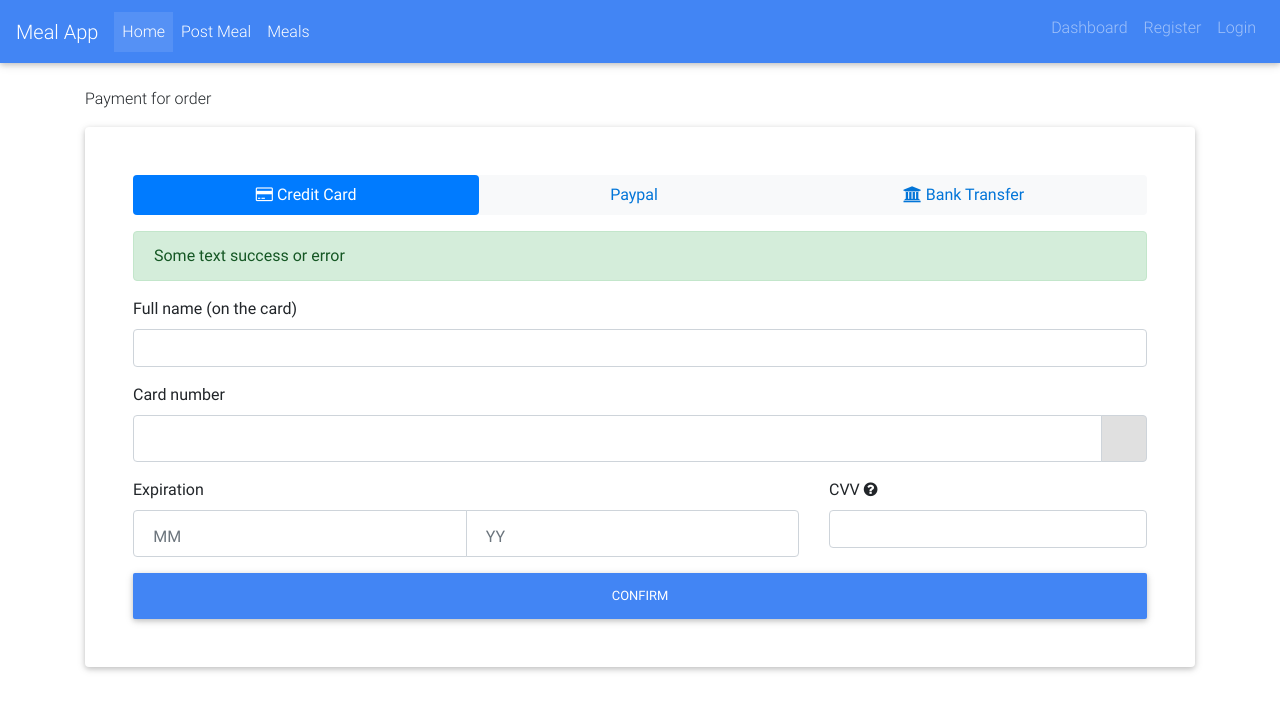
After one commit to wagolemusa/mealproject, a Flask app: page /payment in a window 1280 px wide. The commit adds this page. Shown: the top 711 px of the page. Run offline with Flask 2, Linux system fonts and the light colour scheme; some libraries are stand-ins or nearby versions.

Commit message:
all chenges

```diff
--- a/app.py
+++ b/app.py
@@ -1,6 +1,9 @@
 from flask import Flask, jsonify, render_template, redirect, request, url_for, session, flash
+from wtforms import Form, StringField, TextAreaField, PasswordField, validators
 
 from functools import wraps
+#from OpenSSL import SSL
+#import sys, os, select, socket
 
 from data import Articles
 
@@ -11,16 +14,16 @@ app.secret_key = "my precious"
 
 Articles = Articles()
 
+
 def login_required(f):
 	@wraps(f)
 	def wrap(*args, **kwargs):
 		if 'logged_in' in session:
 			return f(*args, **kwargs)
 		else:
-			flash('You need to login first.')
+			flash('You need to login first. Password "admin" userame "admin"')
 			return redirect(url_for('login'))
 	return wrap
-
 
 
 
@@ -36,7 +39,19 @@ def welcome():
 @app.route('/dashboard')
 @login_required
 def dashboard():
-	return render_template('dashboard.html')
+	return render_template('dashboard.html', articles=Articles)
+
+
+
+@app.route('/payment')
+def payment():
+	return render_template('payment.html')
+
+@app.route('/order_meal')
+def order_meal():
+	if request.method == 'POST':
+		return redirect(url_for('payment'))
+	return render_template('order_meal.html')
 
 
 @app.route('/register')
@@ -46,9 +61,13 @@ def register():
 def register_page():
 	error = None
 	if request.method == 'POST':
-	    return redirect(url_for('register.html'))
+	    return redirect(url_for('login'))
 	return render_template('register.html', error=error)
 
+
+@app.route('/view_orders')
+def view_orders():
+	return render_template('view_orders.html')
 
 @app.route('/meals')
 def meals():
@@ -68,8 +87,27 @@ def login_page():
 		else:
 			session['logged_in'] = True
 			flash('You were just logged_in!')
-			return redirect(url_for('welcome'))
+			return redirect(url_for('dashboard'))
 	return render_template('login.html', error=error)
+
+
+@app.route('/post_meal')
+@login_required
+def post_meal():
+	return redirect(url_for('post_meal_page'))
+@app.route('/api/v1/post_meal', methods=['GET', 'POST'])
+def post_meal_page():
+	if request.method == 'POST' and form.validator():
+		title.form.data
+		body.form.data
+		return redirect(url_for('post_meal'))
+	return render_template('post_meal.html')
+
+# retriving data from data.py by ID
+@app.route('/meal/<string:id>/')
+def meal(id):
+	return render_template('meal.html', id=id)
+
 
 
 
--- a/templates/base.html
+++ b/templates/base.html
@@ -28,17 +28,18 @@
                 <a class="nav-link" href="/">Home</a> <span class="sr-only">(current)</span></a>
             </li>
             <li class="nav-item">
-                <a class="nav-link" href="/about">About</a>
+                <a class="nav-link" href="/post_meal">Post Meal</a>
             </li>
             <li class="nav-item">
                 <a class="nav-link" href="/meals">Meals</a>
 
         </ul>
         <ul class="nav navbar-nav nav-flex-icon ml-auto primary-color">
+         <li><a class="nav-link" href="/dashboard">Dashboard</a></li>
+
 
             {% if session.logged_in %}
                  <li><a class="nav-link" href="/logout">Logout</a></li>
-                 <li><a class="nav-link" href="/dashboard">Dashboard</a></li>
             {% else %}
 
                 <li><a class="nav-link" href="/register">Register</a></li>
--- /dev/null
+++ b/templates/payment.html
@@ -0,0 +1,109 @@
+{% extends "base.html" %}
+
+{% block title %} Payment {% endblock %}
+
+
+{% block content %}
+
+<br>
+<p>Payment for order</p>
+
+<article class="card">
+<div class="card-body p-5">
+
+<ul class="nav bg-light nav-pills rounded nav-fill mb-3" role="tablist">
+	<li class="nav-item">
+		<a class="nav-link active" data-toggle="pill" href="#nav-tab-card">
+		<i class="fa fa-credit-card"></i> Credit Card</a></li>
+	<li class="nav-item">
+		<a class="nav-link" data-toggle="pill" href="#nav-tab-paypal">
+		<i class="fab fa-paypal"></i>  Paypal</a></li>
+	<li class="nav-item">
+		<a class="nav-link" data-toggle="pill" href="#nav-tab-bank">
+		<i class="fa fa-university"></i>  Bank Transfer</a></li>
+</ul>
+
+<div class="tab-content">
+<div class="tab-pane fade show active" id="nav-tab-card">
+	<p class="alert alert-success">Some text success or error</p>
+	<form role="form">
+	<div class="form-group">
+		<label for="username">Full name (on the card)</label>
+		<input type="text" class="form-control" name="username" placeholder="" required="">
+	</div> <!-- form-group.// -->
+
+	<div class="form-group">
+		<label for="cardNumber">Card number</label>
+		<div class="input-group">
+			<input type="text" class="form-control" name="cardNumber" placeholder="">
+			<div class="input-group-append">
+				<span class="input-group-text text-muted">
+					<i class="fab fa-cc-visa"></i>   <i class="fab fa-cc-amex"></i>
+					<i class="fab fa-cc-mastercard"></i>
+				</span>
+			</div>
+		</div>
+	</div> <!-- form-group.// -->
+
+	<div class="row">
+	    <div class="col-sm-8">
+	        <div class="form-group">
+	            <label><span class="hidden-xs">Expiration</span> </label>
+	        	<div class="input-group">
+	        		<input type="number" class="form-control" placeholder="MM" name="">
+		            <input type="number" class="form-control" placeholder="YY" name="">
+	        	</div>
+	        </div>
+	    </div>
+	    <div class="col-sm-4">
+	        <div class="form-group">
+	            <label data-toggle="tooltip" title="" data-original-title="3 digits code on back side of the card">CVV <i class="fa fa-question-circle"></i></label>
+	            <input type="number" class="form-control" required="">
+	        </div> <!-- form-group.// -->
+	    </div>
+	</div> <!-- row.// -->
+	<button class="subscribe btn btn-primary btn-block" type="button"> Confirm  </button>
+	</form>
+</div> <!-- tab-pane.// -->
+<div class="tab-pane fade" id="nav-tab-paypal">
+<p>Paypal is easiest way to pay online</p>
+<p>
+<button type="button" class="btn btn-primary"> <i class="fab fa-paypal"></i> Log in my Paypal </button>
+</p>
+<p><strong>Note:</strong> Lorem ipsum dolor sit amet, consectetur adipisicing elit, sed do eiusmod
+tempor incididunt ut labore et dolore magna aliqua. </p>
+</div>
+<div class="tab-pane fade" id="nav-tab-bank">
+<p>Bank accaunt details</p>
+<dl class="param">
+  <dt>BANK: </dt>
+  <dd> THE WORLD BANK</dd>
+</dl>
+<dl class="param">
+  <dt>Accaunt number: </dt>
+  <dd> 12345678912345</dd>
+</dl>
+<dl class="param">
+  <dt>IBAN: </dt>
+  <dd> 123456789</dd>
+</dl>
+<p><strong>Note:</strong> Lorem ipsum dolor sit amet, consectetur adipisicing elit, sed do eiusmod
+tempor incididunt ut labore et dolore magna aliqua. </p>
+</div> <!-- tab-pane.// -->
+</div> <!-- tab-content .// -->
+
+</div> <!-- card-body.// -->
+</article> <!-- card.// -->
+
+
+	</aside> <!-- col.// -->
+</div> <!-- row.// -->
+
+</div>
+<!--container end.//-->
+
+<br><br>
+
+
+
+{% endblock %}
```
Also changed, not shown: data.py (+22 -0 lines), templates/dashboard.html (+33 -1 lines), templates/includes/_formhelpers.html (added, +9 -0 lines), templates/meal.html (added, +19 -0 lines), templates/meals.html (+32 -5 lines), templates/order_meal.html (added, +106 -0 lines), templates/post_meal.html (added, +28 -0 lines), templates/register.html (+32 -2 lines), templates/view_orders.html (added, +58 -0 lines), 2 other files.
